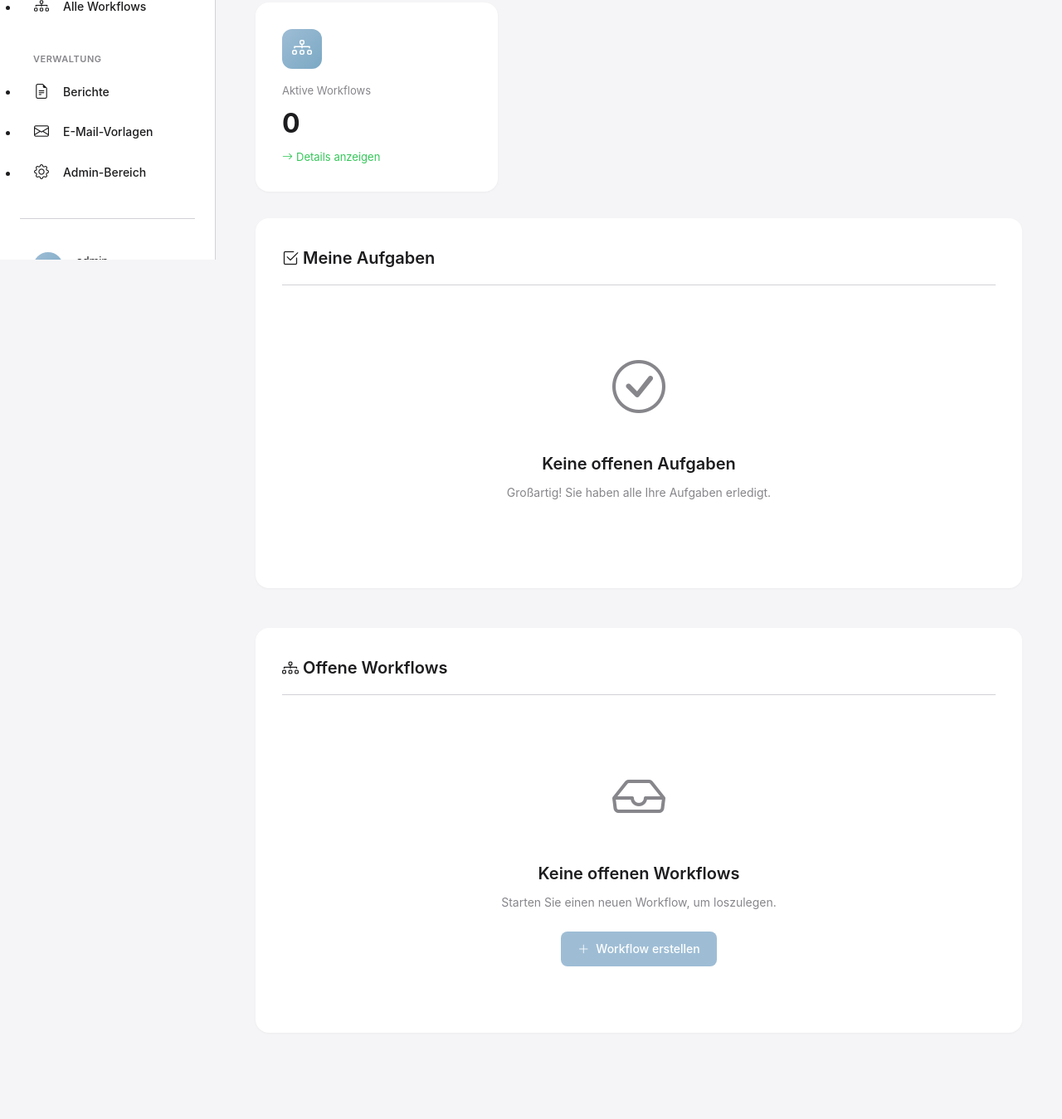
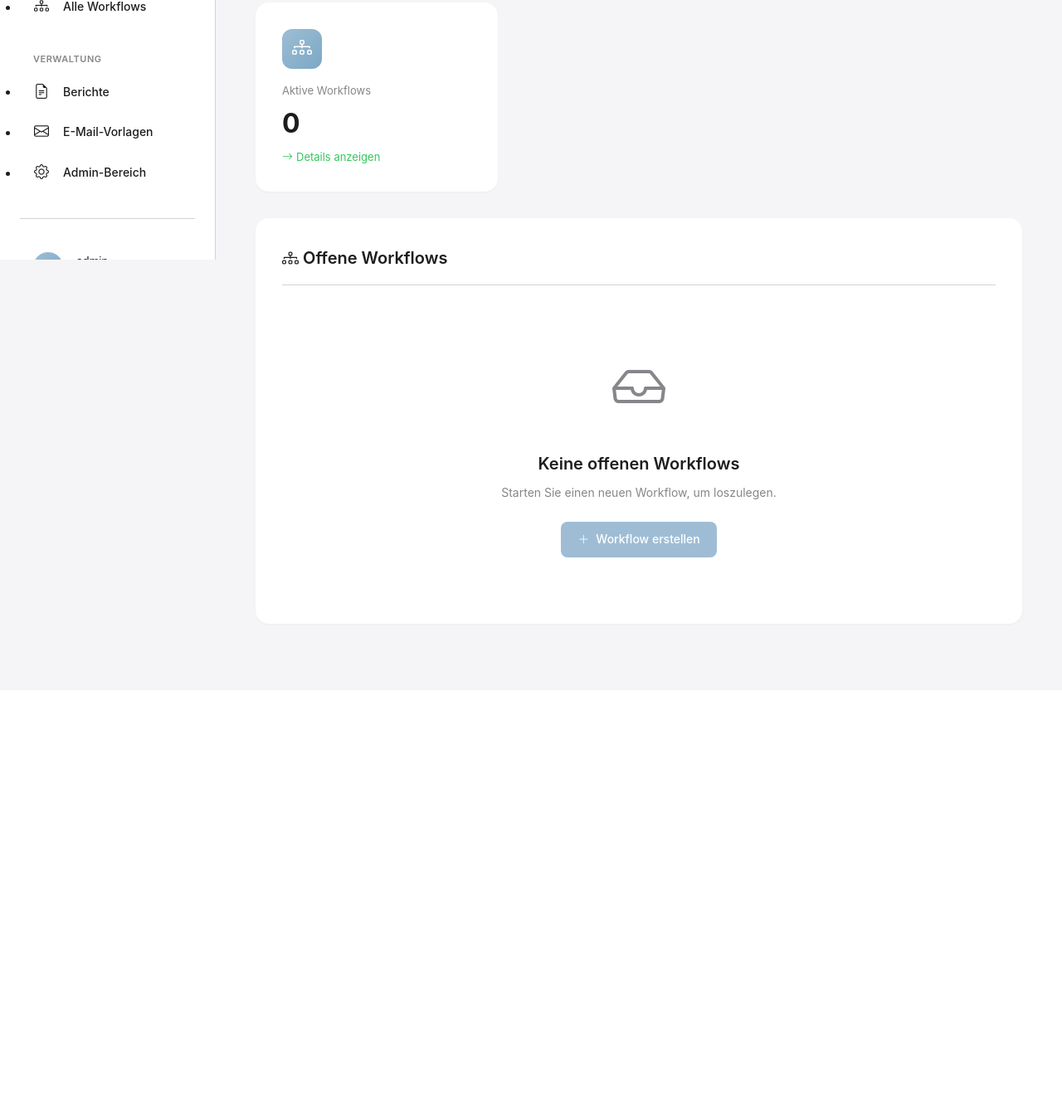
Before and after one commit to dennisjanvogt/nota, a Django app: page / in a window 1280 px wide. Shown: the part 487-1836 px from the top of the page at 83% size. After the commit the page ends 1241 px from the top, so only its background shows below. Run offline with Django 5.2, Linux system fonts and the light colour scheme; a user stored in the database is signed in; data comes from the database, SQL or seed files in the repository.

Commit message:
Clean up dashboard template
- Remove "Meine Aufgaben" section (task assignment removed)
- Remove aktenzeichen reference from workflow list
- Simplify layout to show only "Offene Workflows"

🤖 Generated with Claude Code

Co-Authored-By: Claude Opus 4.5 <noreply@anthropic.com>

```diff
--- a/templates/workflows/dashboard.html
+++ b/templates/workflows/dashboard.html
@@ -71,64 +71,8 @@
     </div>
 </div>
 
-<!-- Zwei-Spalten-Layout -->
-<div style="display: grid; grid-template-columns: repeat(auto-fit, minmax(500px, 1fr)); gap: var(--spacing-lg); margin-bottom: var(--spacing-xl);">
-    <!-- Meine Aufgaben -->
-    <div class="card">
-        <div class="card-header">
-            <h2 class="card-title">
-                <i class="bi bi-check2-square"></i> Meine Aufgaben
-            </h2>
-            {% if meine_aufgaben %}
-            <span class="badge badge-primary">{{ meine_aufgaben|length }}</span>
-            {% endif %}
-        </div>
-        <div class="card-body" style="padding: 0;">
-            {% if meine_aufgaben %}
-                {% for aufgabe in meine_aufgaben %}
-                <a href="{% url 'workflow_detail' aufgabe.workflow_instanz.id %}"
-                   style="display: block; padding: var(--spacing-lg); border-bottom: 1px solid var(--border-color); text-decoration: none; color: inherit; transition: background 0.2s;"
-                   onmouseover="this.style.background='var(--bg-primary)'"
-                   onmouseout="this.style.background='transparent'">
-                    <div style="display: flex; justify-content: space-between; align-items-start; margin-bottom: var(--spacing-sm);">
-                        <div style="font-weight: 600; color: var(--text-primary);">
-                            {{ aufgabe.workflow_schritt.name }}
-                        </div>
-                        <span class="badge badge-warning">
-                            Schritt {{ aufgabe.workflow_schritt.reihenfolge }}
-                        </span>
-                    </div>
-                    <div style="font-size: 14px; color: var(--text-secondary); margin-bottom: var(--spacing-xs);">
-                        <i class="bi bi-diagram-3"></i> {{ aufgabe.workflow_instanz.name }}
-                    </div>
-                    <div style="font-size: 13px; color: var(--text-secondary);">
-                        {{ aufgabe.workflow_instanz.workflow_typ.name }}
-                        {% if aufgabe.faellig_am %}
-                        <span style="margin-left: 12px; color: var(--danger);">
-                            <i class="bi bi-calendar-event"></i> Fällig: {{ aufgabe.faellig_am|date:"d.m.Y" }}
-                        </span>
-                        {% endif %}
-                    </div>
-                </a>
-                {% endfor %}
-                <div style="padding: var(--spacing-lg); text-align: center;">
-                    <a href="{% url 'meine_aufgaben' %}" class="btn btn-secondary">
-                        Alle Aufgaben anzeigen
-                        <i class="bi bi-arrow-right"></i>
-                    </a>
-                </div>
-            {% else %}
-                <div class="empty-state" style="padding: var(--spacing-2xl);">
-                    <div class="empty-state-icon">
-                        <i class="bi bi-check-circle"></i>
-                    </div>
-                    <h3 class="empty-state-title">Keine offenen Aufgaben</h3>
-                    <p class="empty-state-text">Großartig! Sie haben alle Ihre Aufgaben erledigt.</p>
-                </div>
-            {% endif %}
-        </div>
-    </div>
-
+<!-- Offene Workflows -->
+<div style="margin-bottom: var(--spacing-xl);">
     <!-- Offene Workflows -->
     <div class="card">
         <div class="card-header">
@@ -156,11 +100,6 @@
                     </div>
                     <div style="font-size: 14px; color: var(--text-secondary); margin-bottom: var(--spacing-sm);">
                         <i class="bi bi-diagram-3"></i> {{ workflow.workflow_typ.name }}
-                        {% if workflow.aktenzeichen %}
-                        <span style="margin-left: 12px;">
-                            <i class="bi bi-file-text"></i> {{ workflow.aktenzeichen.vollstaendige_nummer }}
-                        </span>
-                        {% endif %}
                     </div>
                     <div style="display: flex; align-items: center; gap: var(--spacing-sm);">
                         <div class="progress" style="flex: 1;">
```
